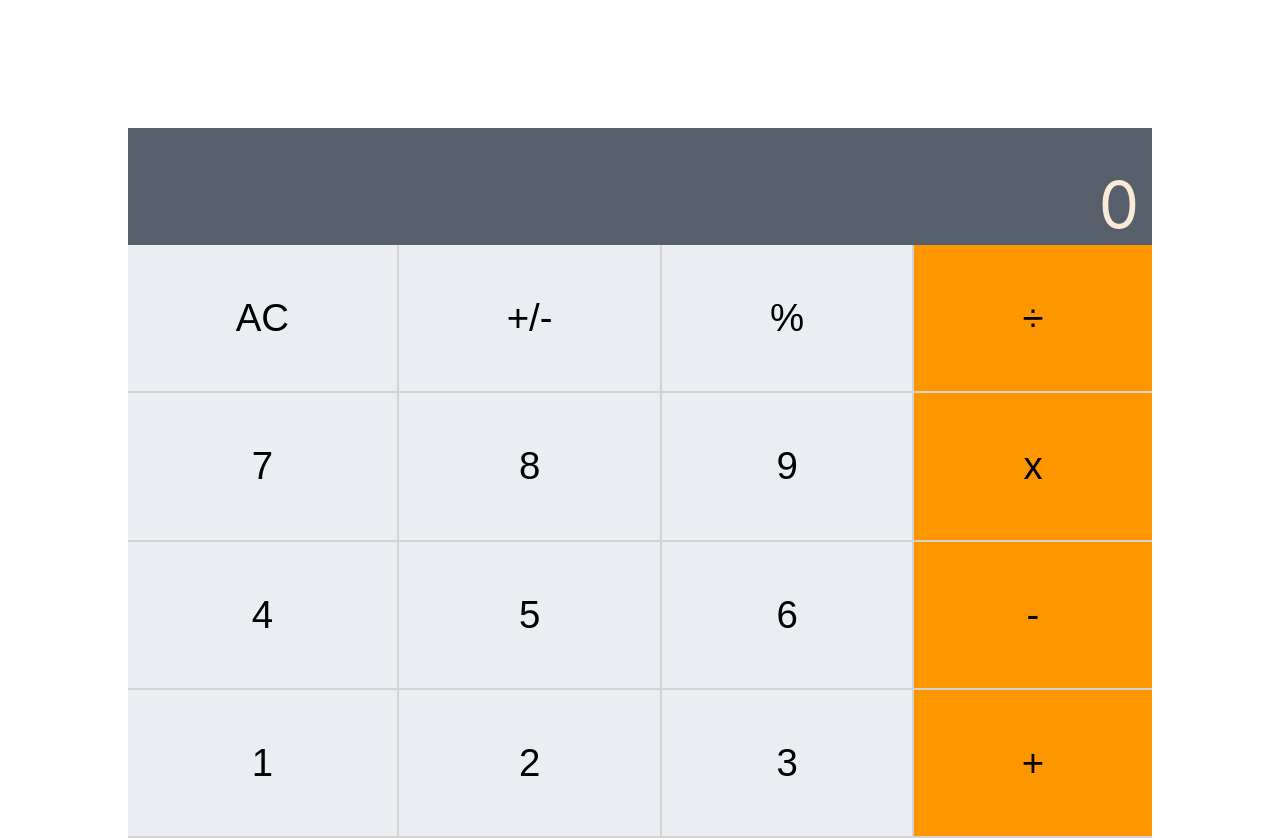
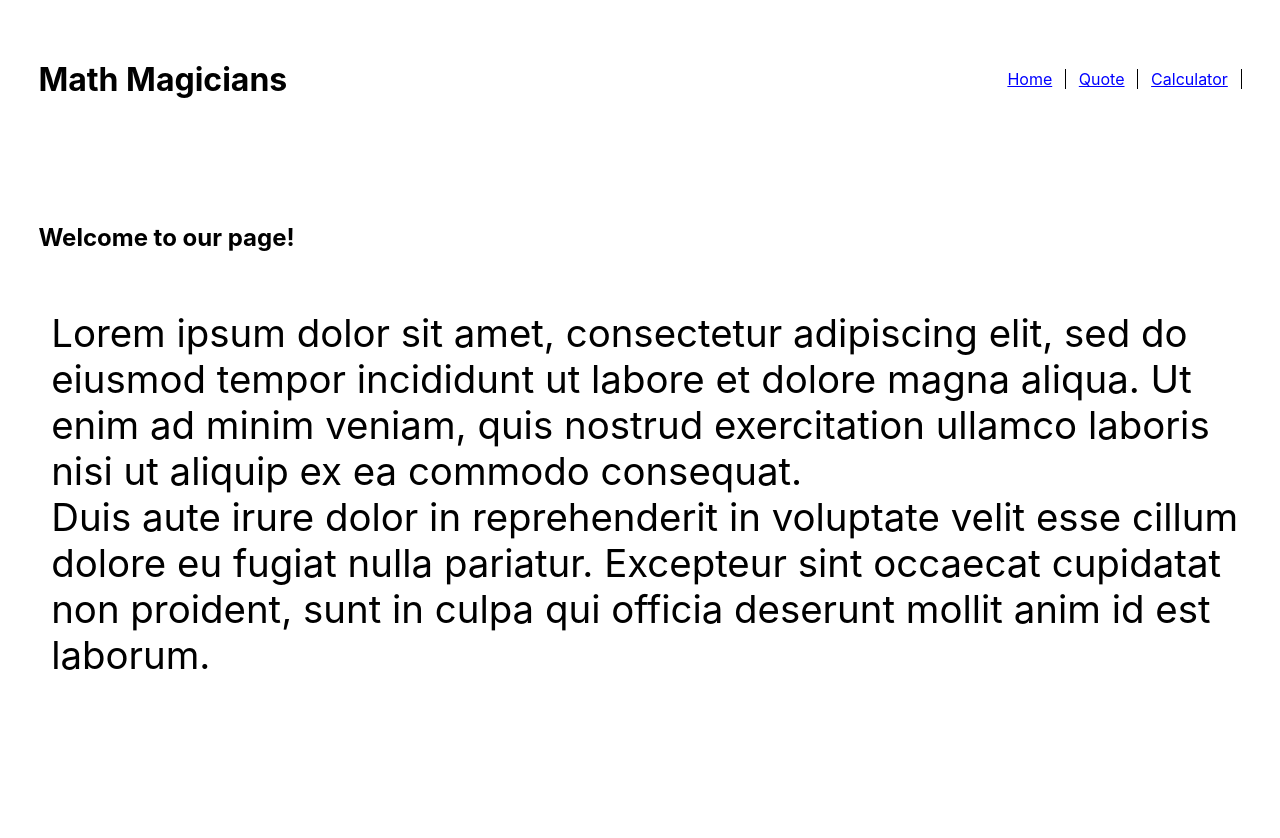
Before and after one commit to basem909/React-project, a React (Create React App) app: page / in a window 1280 px wide. Shown: the top 838 px of the page. After the commit the page ends 800 px from the top, so only its background shows below. Built offline with nearby package versions, Linux system fonts and the light colour scheme.

Commit message:
Create the full site in a spa model

```diff
--- a/src/App.css
+++ b/src/App.css
@@ -1,39 +1,18 @@
-.App {
-  text-align: center;
+.header {
+  display: flex;
+  justify-content: space-between;
+  padding: 3vw;
 }
 
-.App-logo {
-  height: 40vmin;
-  pointer-events: none;
+.navbar {
+  display: flex;
+  justify-content: center;
+  align-items: center;
+  gap: 1vw;
 }
 
-@media (prefers-reduced-motion: no-preference) {
-  .App-logo {
-    animation: App-logo-spin infinite 20s linear;
-  }
+.navbar > a {
+  border-right: 1px solid black;
+  padding-right: 1vw;
+  color: blue;
 }
-
-.App-header {
-  background-color: #282c34;
-  min-height: 100vh;
-  display: flex;
-  flex-direction: column;
-  align-items: center;
-  justify-content: center;
-  font-size: calc(10px + 2vmin);
-  color: white;
-}
-
-.App-link {
-  color: #61dafb;
-}
-
-@keyframes App-logo-spin {
-  from {
-    transform: rotate(0deg);
-  }
-
-  to {
-    transform: rotate(360deg);
-  }
-}
--- a/src/App.js
+++ b/src/App.js
@@ -1,10 +1,25 @@
 import React from 'react';
+import { Routes, Route } from 'react-router-dom';
 import Calculator from './components/Calculator';
-
+import Nav from './components/Nav';
 import './App.css';
+import Home from './components/Home';
+import Quote from './components/Quote';
 
 function App() {
-  return <Calculator />;
+  return (
+    <>
+      <header className="header">
+        <h1>Math Magicians</h1>
+        <Nav />
+      </header>
+      <Routes>
+        <Route path="/" element={<Home />} />
+        <Route path="calculator" element={<Calculator />} />
+        <Route path="quote" element={<Quote />} />
+      </Routes>
+    </>
+  );
 }
 
 export default App;
--- a/src/components/Calculator.css
+++ b/src/components/Calculator.css
@@ -1,6 +1,16 @@
+.cal-cont {
+  display: flex;
+}
+
+h2 {
+  margin-top: 5vw;
+  margin-left: 3vw;
+}
+
 .clac-container {
-  margin: 10vw;
-  width: 80vw;
+  margin-left: 8vw;
+  margin-top: 5vw;
+  width: 60vw;
   display: flex;
   flex-direction: column;
 }
--- a/src/components/Calculator.js
+++ b/src/components/Calculator.js
@@ -12,6 +12,8 @@
   };
 
   return (
+    <div className="cal-cont">
+      <h2>Let&apos;s do some math</h2>
       <section className="clac-container">
         <p>
           {number.total}
@@ -138,6 +140,7 @@
           />
         </section>
       </section>
+    </div>
   );
 };
 
--- /dev/null
+++ b/src/components/Home.css
@@ -0,0 +1,7 @@
+.home-text {
+  background-color: inherit;
+  color: black;
+  text-align: left;
+  font-size: 3vw;
+  padding-left: 4vw;
+}
--- a/src/components/Home.js
+++ b/src/components/Home.js
@@ -1,9 +1,19 @@
+import './Home.css';
 
-const Home = () => {
-  return (
-    <>
-      <Nav />
-
-    </>
-  )
-}
+const Home = () => (
+  <>
+    <h2>Welcome to our page!</h2>
+    <p className="home-text">
+      Lorem ipsum dolor sit amet, consectetur adipiscing elit, sed do eiusmod
+      tempor incididunt ut labore et dolore magna aliqua. Ut enim ad minim
+      veniam, quis nostrud exercitation ullamco laboris nisi ut aliquip ex ea
+      commodo consequat.
+      <br />
+      Duis aute irure dolor in reprehenderit in voluptate
+      velit esse cillum dolore eu fugiat nulla pariatur. Excepteur sint occaecat
+      cupidatat non proident, sunt in culpa qui officia deserunt mollit anim id
+      est laborum.
+    </p>
+  </>
+);
+export default Home;
--- a/src/components/Nav.js
+++ b/src/components/Nav.js
@@ -1,14 +1,12 @@
-import React from "react";
-import { Link } from "react-router-dom";
+import React from 'react';
+import { Link } from 'react-router-dom';
 
-const Nav = () => {
-  return (
-    <nav className="navbar">
-      <Link to={"./"}>Home</Link>
-      <Link to={"./Quote"}>Quote</Link>
-      <Link to={"./Calculator"}>Calculator</Link>
-    </nav>
-  );
-};
+const Nav = () => (
+  <nav className="navbar">
+    <Link to="./">Home</Link>
+    <Link to="./quote">Quote</Link>
+    <Link to="./calculator">Calculator</Link>
+  </nav>
+);
 
 export default Nav;
--- /dev/null
+++ b/src/components/Quote.css
@@ -0,0 +1,3 @@
+h3 {
+  padding: 3vw;
+}
--- a/src/components/Quote.js
+++ b/src/components/Quote.js
@@ -0,0 +1,12 @@
+import './Quote.css';
+
+const Quote = () => (
+  <>
+    <h3>
+      Mathematics is not about numbers, equations, comutations, or algorithms:
+      it is about understanding. - Wiliam Paul Thurston
+    </h3>
+  </>
+);
+
+export default Quote;
--- a/src/index.js
+++ b/src/index.js
@@ -1,11 +1,14 @@
 import React from 'react';
 import ReactDOM from 'react-dom/client';
+import { BrowserRouter as Router } from 'react-router-dom';
 import './index.css';
 import App from './App';
 
 const root = ReactDOM.createRoot(document.getElementById('root'));
 root.render(
   <React.StrictMode>
-    <App />
+    <Router>
+      <App />
+    </Router>
   </React.StrictMode>,
 );
```
Lines whose indentation alone changed are shown as unchanged.
